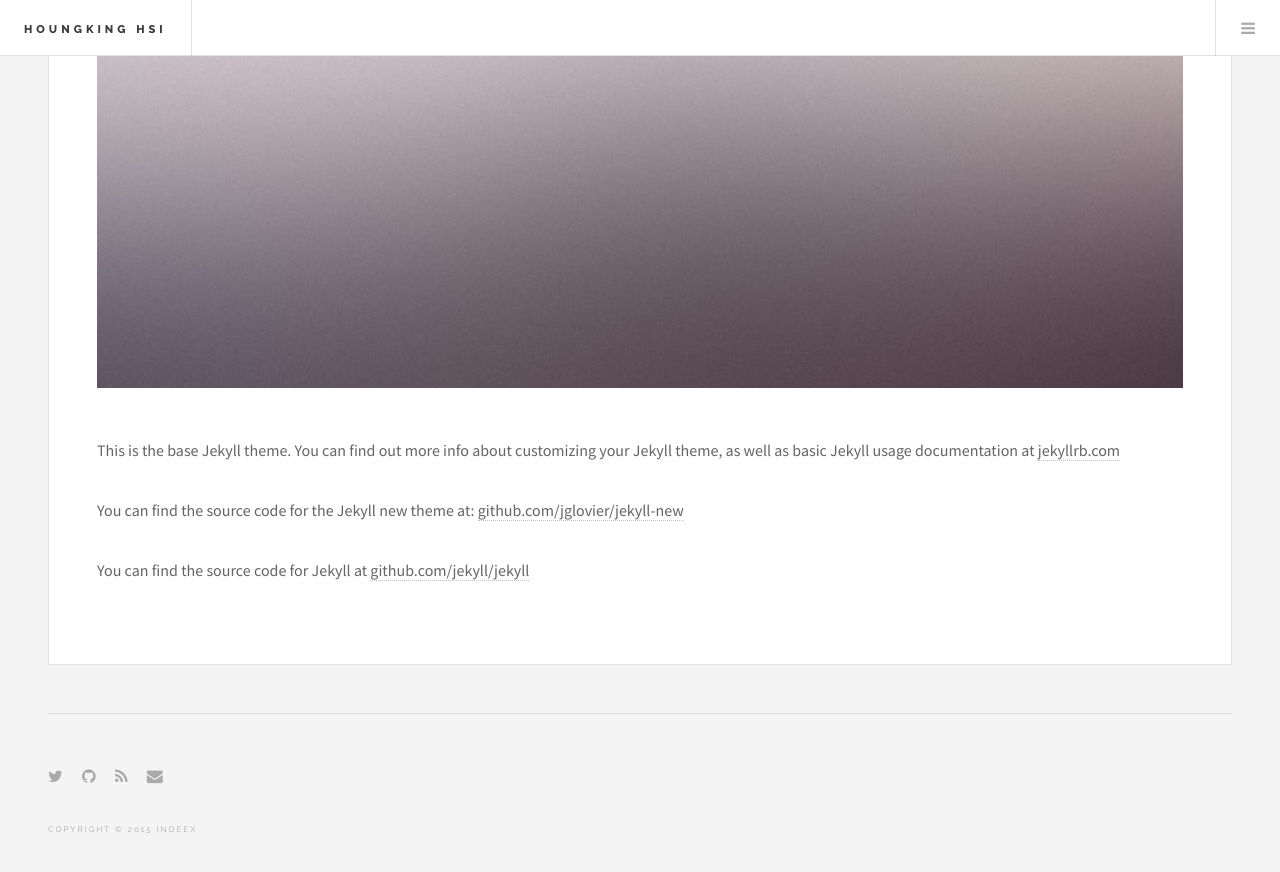
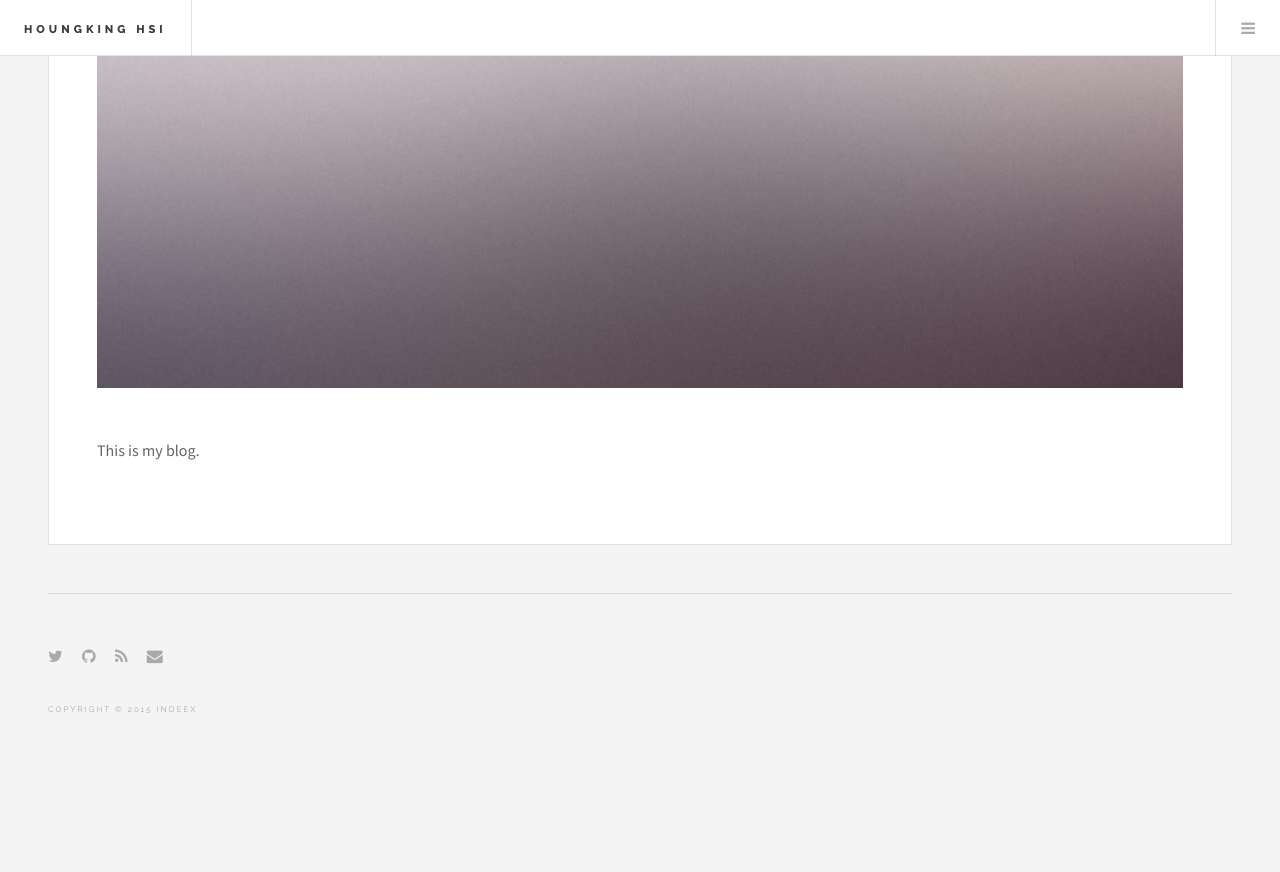
Before and after one commit to imisslovelove/books, a Jekyll site: the page built from about.md, in a window 1280 px wide and 900 px high, scrolled down 604 px. Shown: the top 872 px of the window. Built offline with Jekyll 4.4.1, drawn with Linux system fonts in a browser that asks for light colours; after the commit the page ends 1384 px from its top, so only the background shows below that.

Commit message:
Update about.md

```diff
--- a/about.md
+++ b/about.md
@@ -5,8 +5,4 @@
 image: /images/pic02.jpg
 ---
 
-This is the base Jekyll theme. You can find out more info about customizing your Jekyll theme, as well as basic Jekyll usage documentation at [jekyllrb.com](http://jekyllrb.com/)
-
-You can find the source code for the Jekyll new theme at: [github.com/jglovier/jekyll-new](https://github.com/jglovier/jekyll-new)
-
-You can find the source code for Jekyll at [github.com/jekyll/jekyll](https://github.com/jekyll/jekyll)
+This is my blog.
```
